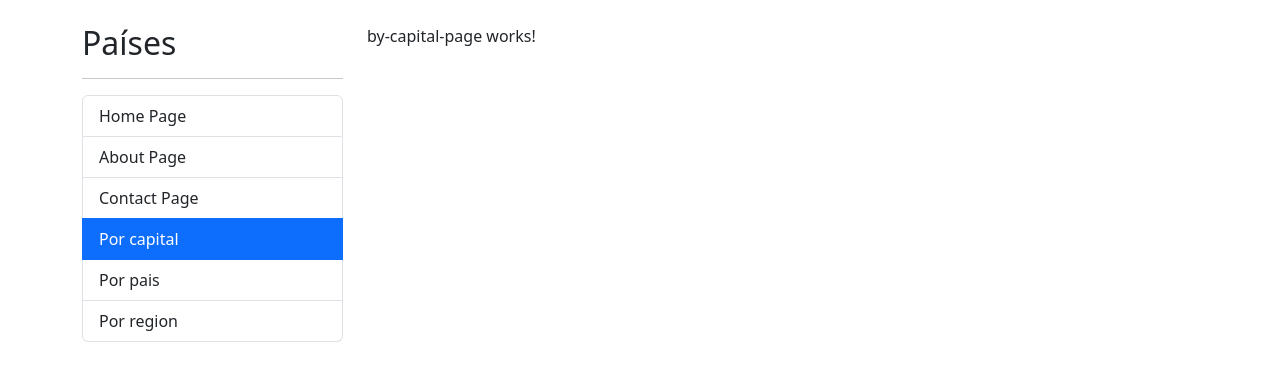
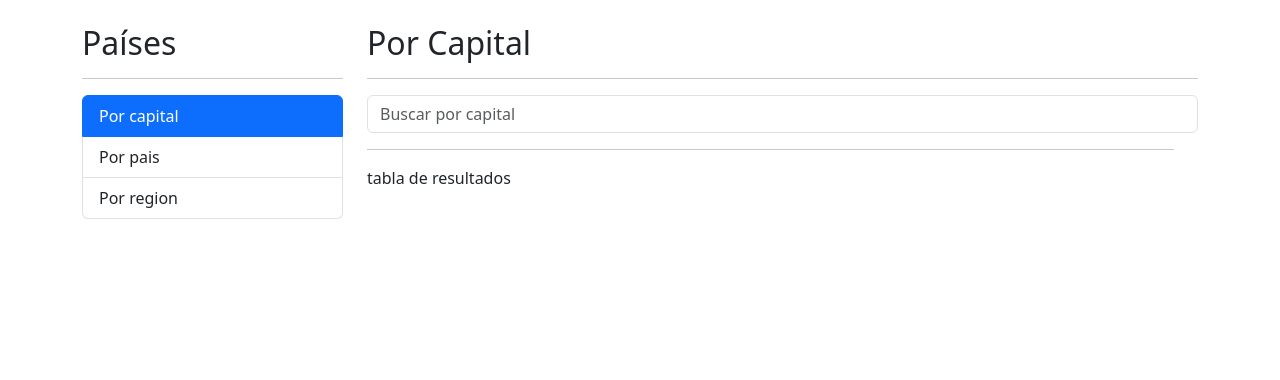
Before and after one commit to AeroreHighwind/CountryApp, an Angular app: page /countries/by-capital in a window 1280 px wide. Shown: the top 380 px of the page. Built offline with nearby package versions, Linux system fonts and the light colour scheme.

Commit message:
SearchBox added

```diff
--- a/src/app/countries/countries-routing.module.ts
+++ b/src/app/countries/countries-routing.module.ts
@@ -23,6 +23,10 @@
         path: 'by/:id',
         component: CountryPageComponent
     },
+    {
+        path: '**',
+        redirectTo: 'by-capital'
+    }
 ]
 
 @NgModule({
--- a/src/app/countries/countries.module.ts
+++ b/src/app/countries/countries.module.ts
@@ -5,6 +5,7 @@
 import { ByRegionPageComponent } from './pages/by-region-page/by-region-page.component';
 import { CountryPageComponent } from './pages/country-page/country-page.component';
 import { CountriesRoutingModule } from './countries-routing.module';
+import { SharedModule } from '../shared/shared.module';
 
 
 
@@ -17,7 +18,8 @@
   ],
   imports: [
     CommonModule,
-    CountriesRoutingModule
+    CountriesRoutingModule,
+    SharedModule
   ]
 })
 export class CountriesModule { }
--- a/src/app/countries/pages/by-capital-page/by-capital-page.component.html
+++ b/src/app/countries/pages/by-capital-page/by-capital-page.component.html
@@ -1 +1,18 @@
-<p>by-capital-page works!</p>
+<h2>Por Capital</h2>
+<hr>
+
+<div class="row">
+    <div class="col">
+        <!-- SearchBox -->
+      <shared-search-box placeholder="Buscar por capital"></shared-search-box>
+    </div>
+<div class="row">
+    <div class="col">
+        <hr>
+        tabla de resultados
+    </div>
+</div>
+
+
+
+</div>
--- /dev/null
+++ b/src/app/shared/components/search-box/search-box.component.html
@@ -0,0 +1,4 @@
+<input
+type="text"
+[placeholder] = "placeholder"
+class="form-control">
--- /dev/null
+++ b/src/app/shared/components/search-box/search-box.component.ts
@@ -0,0 +1,13 @@
+import { Component, Input } from '@angular/core';
+
+@Component({
+  selector: 'shared-search-box',
+  templateUrl: './search-box.component.html',
+  styles: [
+  ]
+})
+export class SearchBoxComponent {
+
+  @Input()
+  public placeholder:string = '';
+}
--- a/src/app/shared/components/sidebar/sidebar.component.html
+++ b/src/app/shared/components/sidebar/sidebar.component.html
@@ -2,7 +2,7 @@
 <hr>
 
 <ul class="list-group">
-    <li routerLink=""
+    <!-- <li routerLink=""
         routerLinkActive="active"
         [routerLinkActiveOptions]="{ exact: true}"
         class="list-group-item">
@@ -17,7 +17,7 @@
         routerLinkActive="active"
         class="list-group-item">
         Contact Page
-    </li>
+    </li> -->
     <li routerLink="countries/by-capital"
         routerLinkActive="active"
         class="list-group-item">
```
Also changed, not shown: src/app/app-routing.module.ts (+5 -5 lines), src/app/shared/shared.module.ts (+5 -2 lines).
